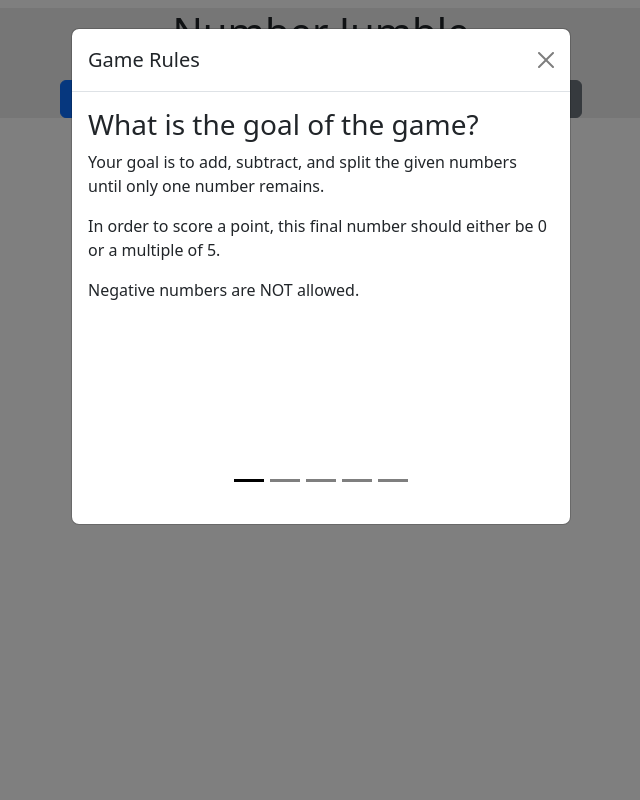
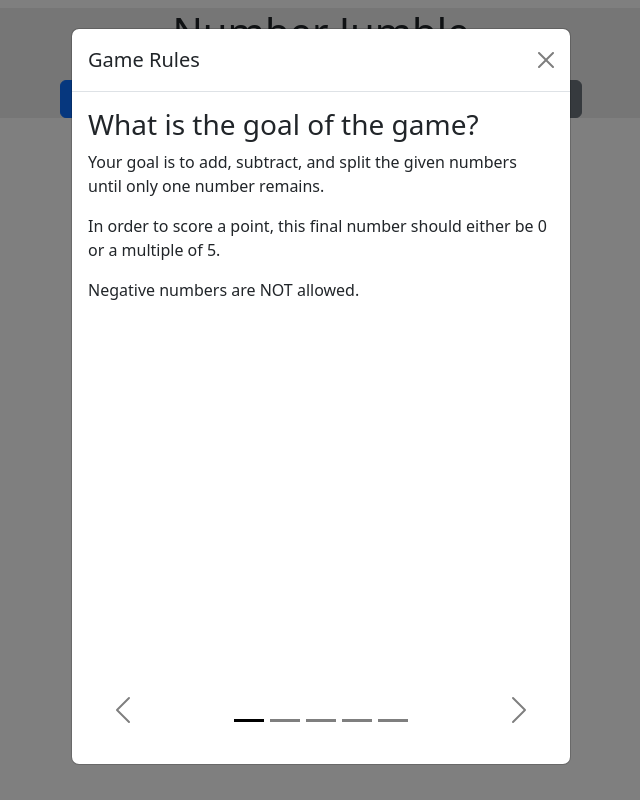
Before and after one commit to SaidNivek/number_jumble, a React (Create React App) app in the folder number_jumble/: page / in a window 1280 px wide. Both pictures are taken after a click on the button "Game Rules". Shown: the whole page, without its empty margins (319-959 px from the left). Built offline with nearby package versions, Linux system fonts and the light colour scheme.

Commit message:
Move carousel prev and next controls to bottom of modal

```diff
--- a/number_jumble/src/App.css
+++ b/number_jumble/src/App.css
@@ -13,5 +13,10 @@ a:link {
 }
 
 .carousel-item {
-  height: 50vh;
+  height: 80vh;
 }
+
+.carousel-control-next-icon, .carousel-control-prev-icon {
+  position: relative;
+  bottom: -44%;
+}
--- a/number_jumble/src/components/RulesModal.jsx
+++ b/number_jumble/src/components/RulesModal.jsx
@@ -4,22 +4,22 @@ export default function RulesModal() {
     return (
         <>
             {/* <!-- Button trigger modal --> */}
-            <button type="button" className="btn btn-secondary" data-bs-toggle="modal" data-bs-target="#addClientModal">
+            <button type="button" className="btn btn-secondary" data-bs-toggle="modal" data-bs-target="#gameRulesModal">
                 <div className="d-flex align-items-center">
                     <div>Game Rules</div>
                 </div>
             </button>
 
             {/* <!-- Modal --> */}
-            <div className="modal fade" id="addClientModal" tabIndex="-1" aria-labelledby="addClientModalLabel" aria-hidden="true">
+            <div className="modal fade" id="gameRulesModal" tabIndex="-1" aria-labelledby="gameRulesModalLabel" aria-hidden="true">
             <div className="modal-dialog">
                 <div className="modal-content">
                     <div className="modal-header">
-                        <h2 className="modal-title fs-5" id="addClientModalLabel">Game Rules</h2>
+                        <h2 className="modal-title fs-5" id="gameRulesModalLabel">Game Rules</h2>
                         <button type="button" className="btn-close" data-bs-dismiss="modal" aria-label="Close"></button>
                     </div>
                     <div className="modal-body">
-                        <Carousel variant="dark" controls={false} interval={null} indicatorLabels={["Goal", "Add", "Subtract", "Split", "Other"]}>
+                        <Carousel variant="dark" interval={null} indicatorLabels={["Goal", "Add", "Subtract", "Split", "Other"]}>
                             <Carousel.Item >
                                 <div>
                                     <h3>What is the goal of the game?</h3>
@@ -40,7 +40,7 @@ export default function RulesModal() {
                                 <div>
                                     <h3>Subtracting Numbers</h3>
                                     <p>To subtract numbers, you also have to tap or click on two numbers.</p>
-                                    <p>However, since you cannot go into the negative, only numbers that are less than or equal to the first number selected can be subtracted.</p>
+                                    <p>Only numbers that are less than or equal to the first number selected can be subtracted.</p>
                                     <p>For example, if I select 5 as my 1st number and 4 as my 2nd number, the "Subtract" button will light up, as well as the "Add" button.</p>
                                     <p>By selecting the "Subtract" button, I will be left with 1.</p>
                                     <p>If I choose 4 as my 1st number and 5 as my 2nd number, that would leave me with -1, which is not allowed.</p>
```
